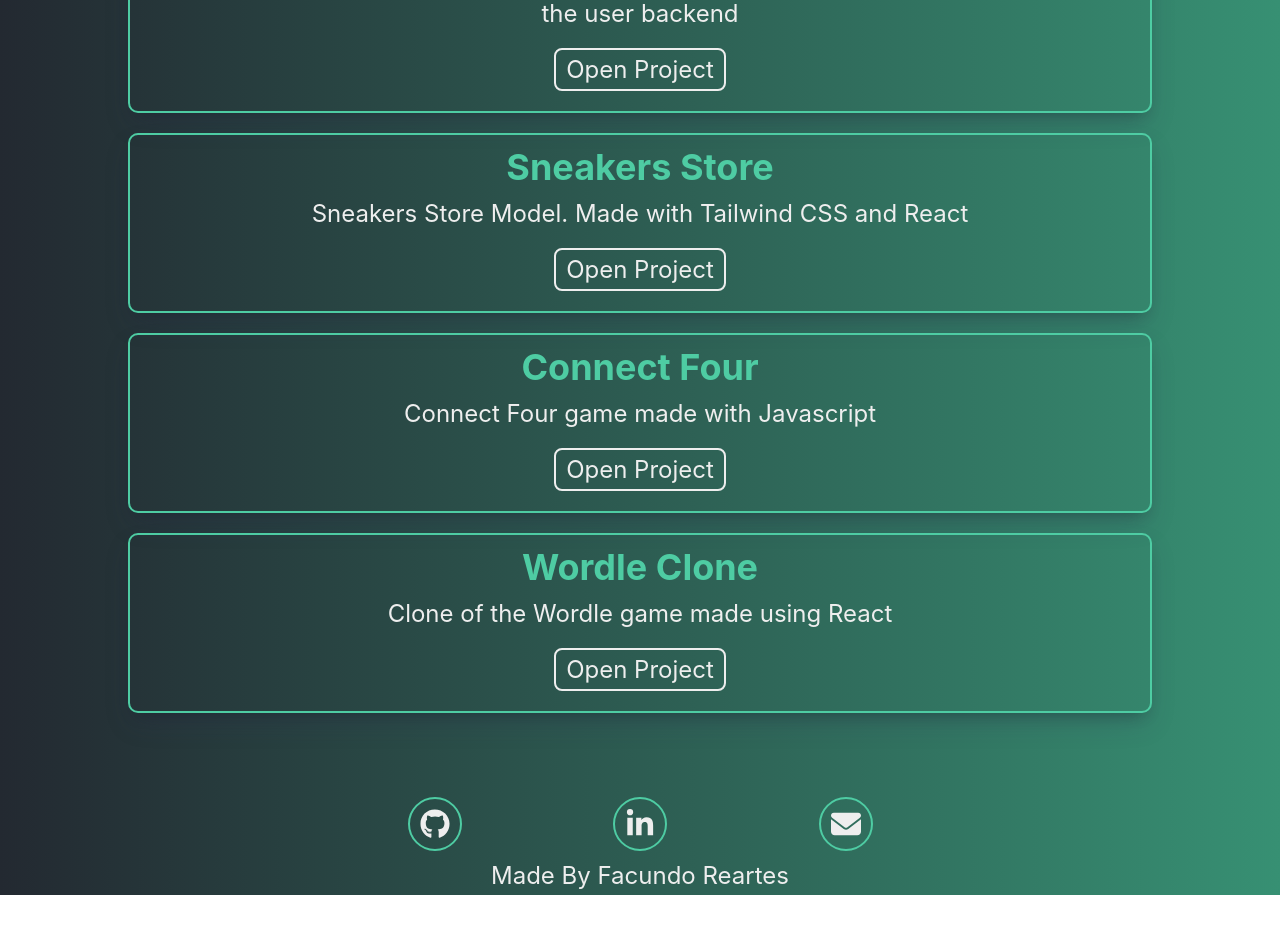
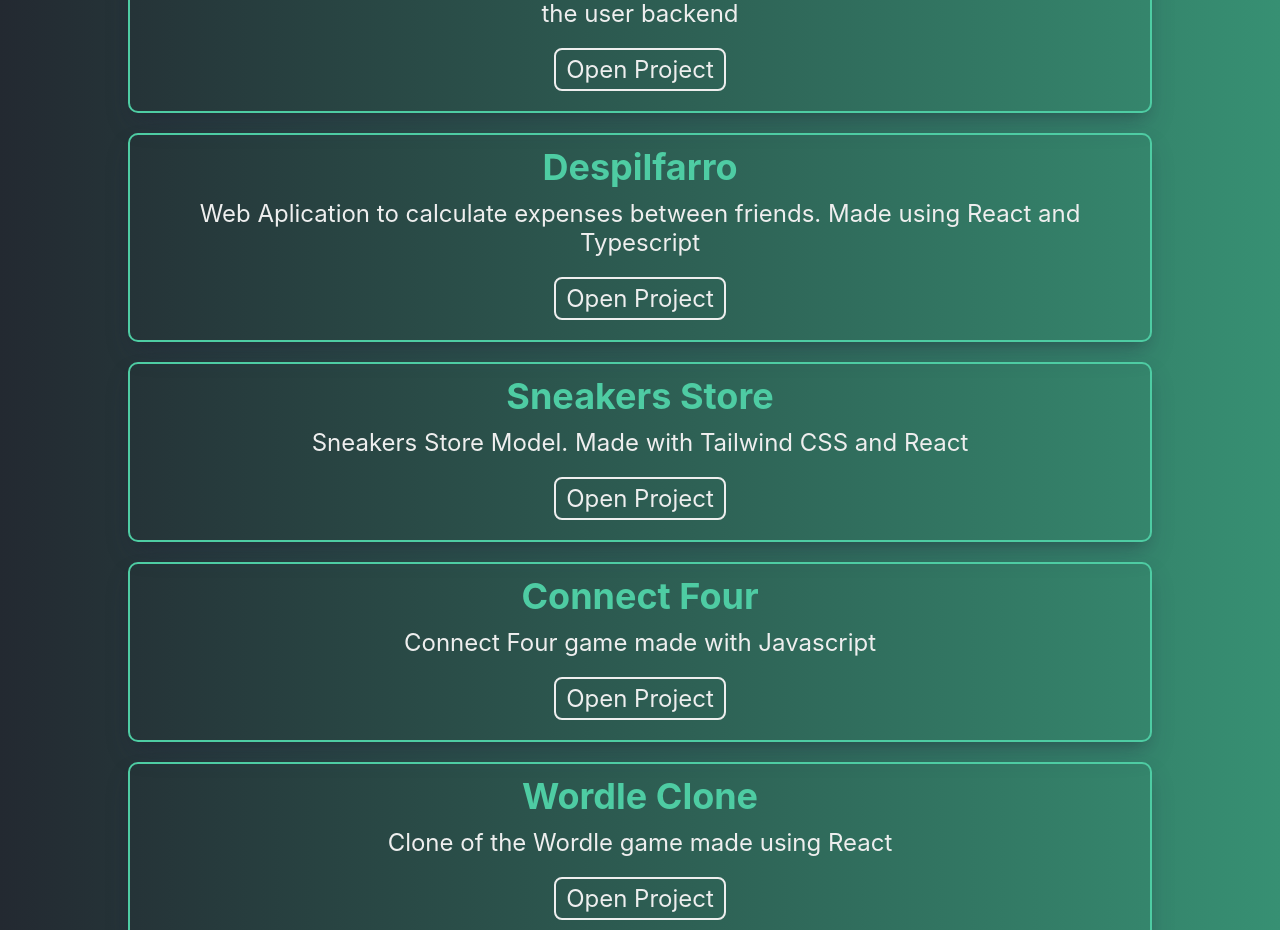
Before and after one commit to FacuReartes/FacuReartes.github.io, a React (Create React App) app: page / in a window 1280 px wide. Shown: the part 2661-3591 px from the top of the page. Before the commit the page ends 3556 px from the top, so only its background shows below. Built offline with nearby package versions, Linux system fonts and the light colour scheme.

Commit message:
agregado proyecto despilfarro

```diff
--- a/src/componentes/Proyectos.js
+++ b/src/componentes/Proyectos.js
@@ -11,6 +11,7 @@
   const myProjects = [
     { id:1, titulo:t("proyectos.p1-title"), p:t("proyectos.p1-text"), link: 'https://noise-chill.vercel.app/'},
     { id:4, titulo:t("proyectos.p4-title"), p:t("proyectos.p4-text"), link:'https://user-authenticator-topaz.vercel.app/home'},
+    { id:6, titulo:t("proyectos.p6-title"), p:t("proyectos.p6-text"), link:'https://despil.vercel.app/' },
     { id:2, titulo:t("proyectos.p2-title"), p:t("proyectos.p2-text"), link: 'https://shoe-store-swart.vercel.app/'},
     { id:3, titulo:t("proyectos.p3-title"), p:t("proyectos.p3-text"), link: 'https://facureartes.github.io/connect-four/'},
     { id:5, titulo:t("proyectos.p5-title"), p:t("proyectos.p5-text"), link:'https://facureartes.github.io/portfolio/'}
--- a/src/translations/en/global.json
+++ b/src/translations/en/global.json
@@ -28,7 +28,9 @@
     "p4-title": "User Authenticator",
     "p4-text": "Simple Authenticator. Made using libraries like Axios, React Forms, and an API for the user backend",
     "p5-title": "Wordle Clone",
-    "p5-text": "Clone of the Wordle game made using React"
+    "p5-text": "Clone of the Wordle game made using React",
+    "p6-title": "Despilfarro",
+    "p6-text": "Web Aplication to calculate expenses between friends. Made using React and Typescript"
   },
   "project": {
     "text": "Open Project"
--- a/src/translations/es/global.json
+++ b/src/translations/es/global.json
@@ -28,7 +28,9 @@
     "p4-title": "Autenticador de Usuario",
     "p4-text": "Autenticador simple. Hecho con librerias como Axios, React Forms y una API para el backend de usuarios",
     "p5-title": "Clon de Wordle",
-    "p5-text": "Clon de el reconocido juego Wordle hecho usando React"
+    "p5-text": "Clon de el reconocido juego Wordle hecho usando React",
+    "p6-title": "Despilfarro",
+    "p6-text": "Aplicacion web para calcular gastos entre amigos. Hecha con React y Typescript"
   },
   "project": {
     "text": "Abrir Proyecto"
```
